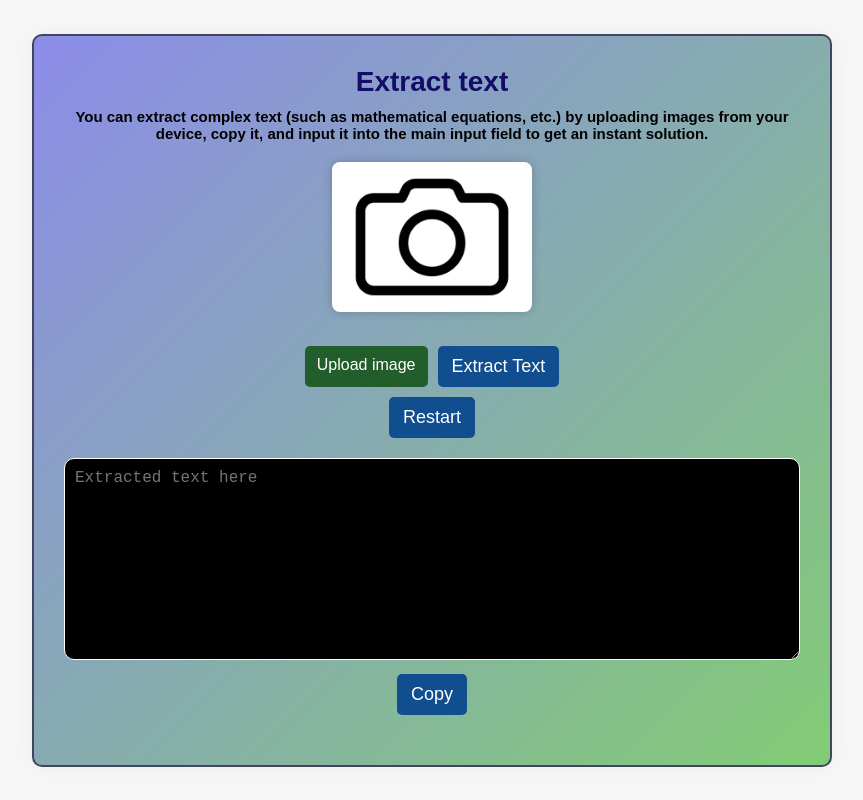
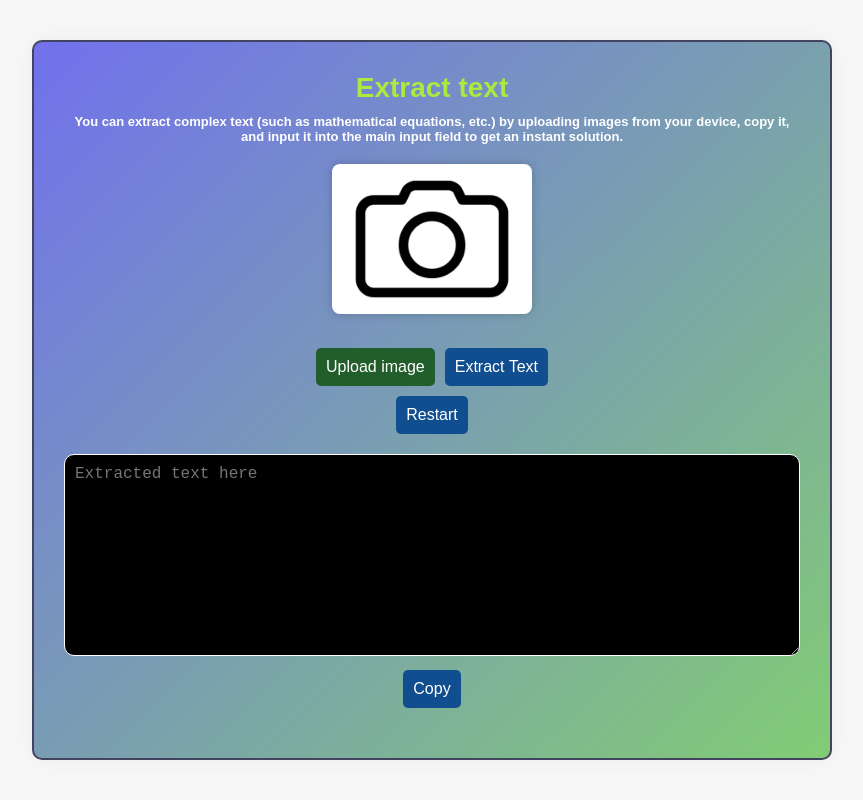
Before and after one commit to haider1210/CaptureImg, a plain HTML site: page index.html in a window 1280 px wide. Shown: the whole page, without its empty margins (208-1071 px from the left). Drawn offline with nearby package versions, Linux system fonts and the light colour scheme.

Commit message:
Update upload.css

```diff
--- a/upload.css
+++ b/upload.css
@@ -18,7 +18,7 @@ body {
 /* Style the container */
 .container {
     max-width: 800px;
-    background:linear-gradient(135deg, rgb(140 140 233) ,rgb(130 204 117) );
+    background:linear-gradient(135deg, rgb(113 113 237) ,rgb(130 204 117) );
     border-radius: 10px;
     border:2px solid #424460;
     box-shadow: 0 0 20px rgb(156 148 148 / 10%);
@@ -34,15 +34,15 @@ body {
 /* Style headings */
 h1 {
     font-size: 28px;
-    color: #140d67;
+    color: #aae93d;
     margin-bottom: 10px;
 }
 
 p {
-    font-size: 15px;
-    color: #070707;
+    font-size: 13px;
+    color: #ffffff;
     margin-bottom: 20px;
-    color:black;
+
     font-weight:bold;
 }
 
@@ -69,12 +69,12 @@ label {
 
 /* Style the button */
 button {
-    padding: 10px 14px;
+    padding: 10px 10px;
     background-color: #104e90;
     color: #fff;
     border: none;
     border-radius: 5px;
-    font-size: 18px;
+    font-size: 16px;
     cursor: pointer;
     margin-top: 10px;
     transition: background-color 0.3s;
@@ -109,7 +109,7 @@ textarea {
 /* Style the label for "Upload image" */
 #uploadImg {
     display: inline-block;
-    padding: 10px 12px;
+    padding: 10px 10px;
     background-color: #225e2c;
     color: #fff;
     border-radius: 5px;
@@ -122,7 +122,9 @@ textarea {
     background-color: #074004;
 }
 
-
+input-file{
+    display: none;
+}
 
 /* CSS styles for the ".flexrow" class */
 .flexrow {
@@ -139,6 +141,6 @@ textarea {
     }
 
     h1 {
-        font-size: 33px;
+        font-size: 30px;
     }
 }
```
